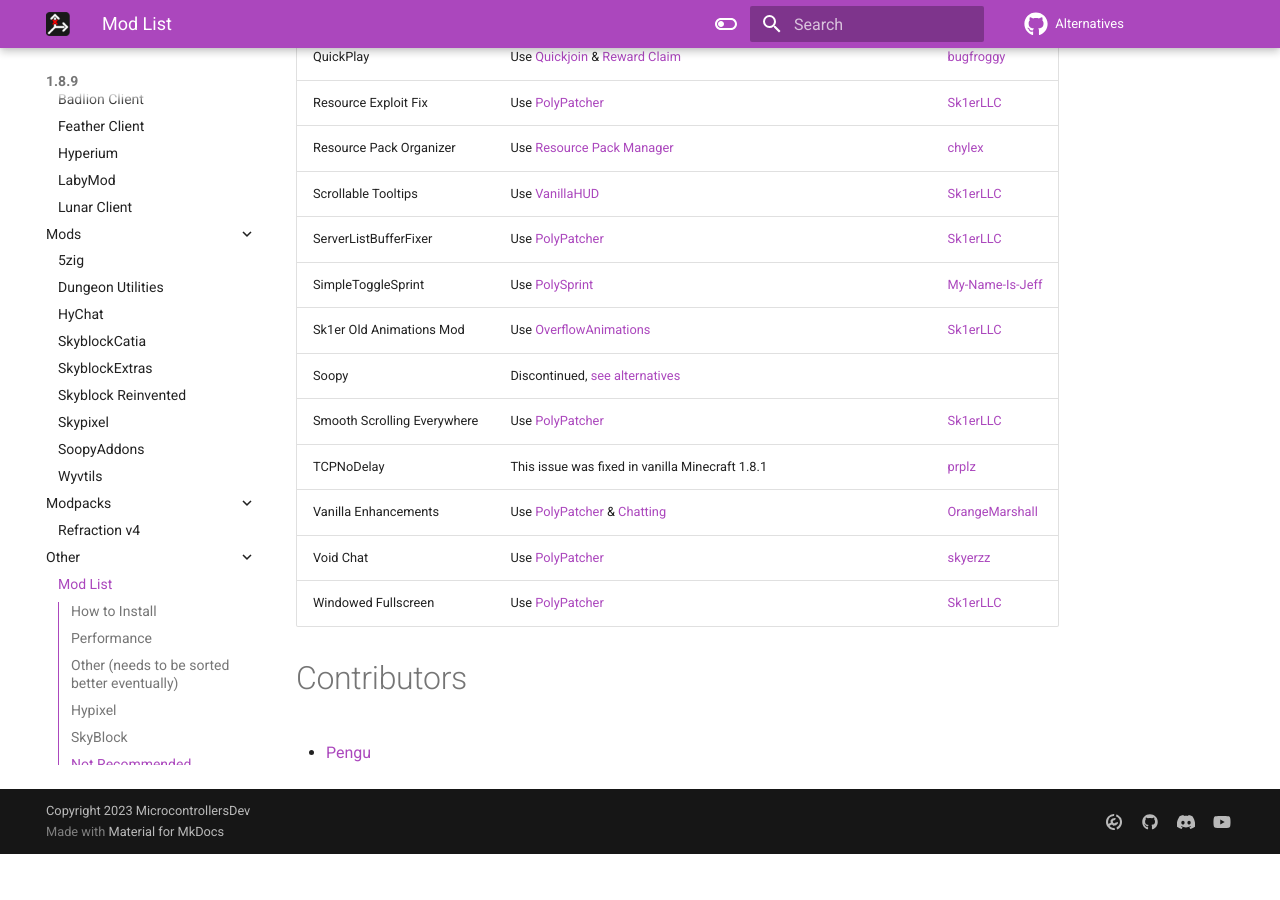
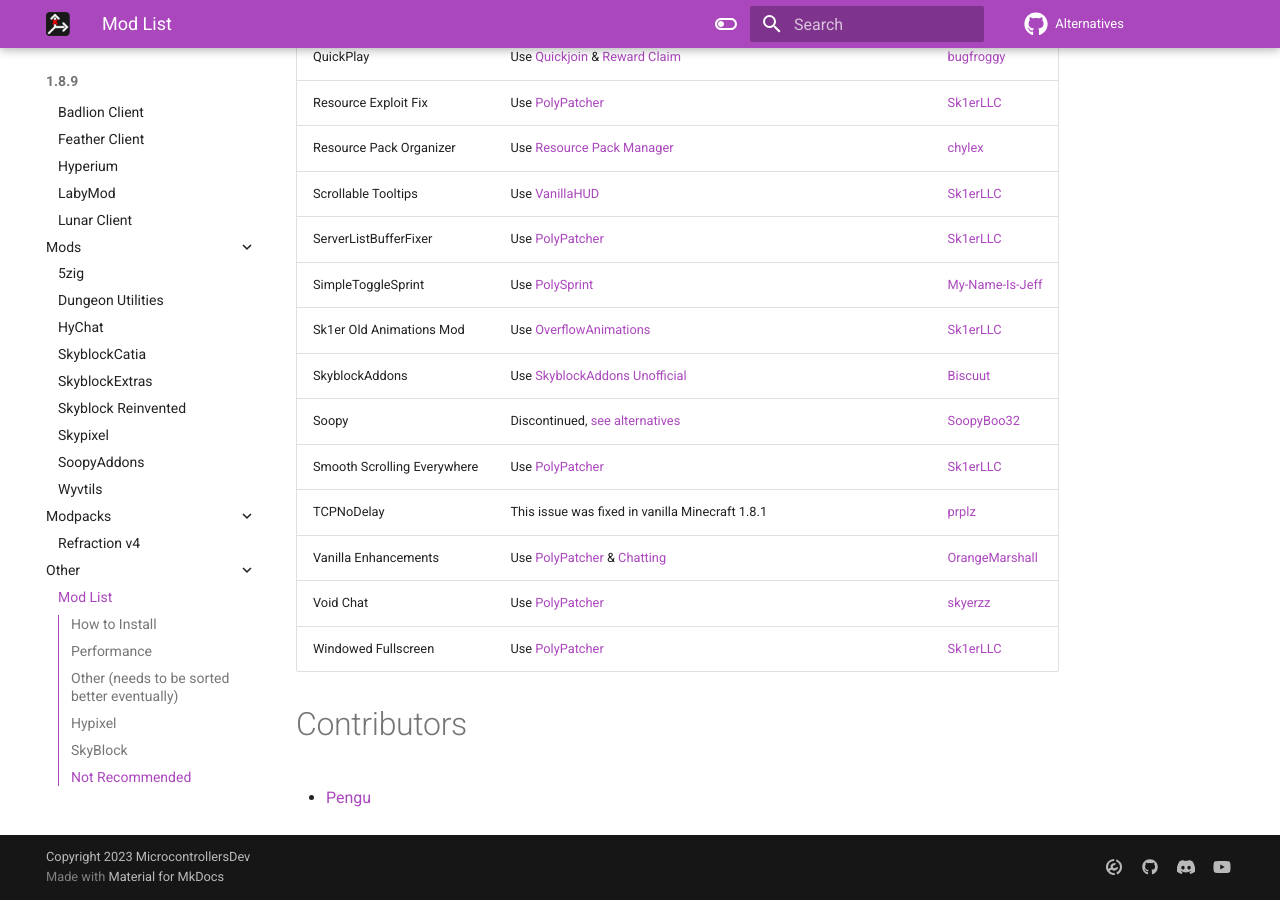
Before and after one commit to MicrocontrollersDev/Alternatives, an MkDocs documentation site: the page built from docs/1.8.9/modlist.md, in a window 1280 px wide and 900 px high, scrolled down 8187 px. Built offline with MkDocs 1.6.1 and Material for MkDocs 9.7.7, drawn with Linux system fonts in a browser that asks for light colours; comment, search, counter and statistics services are not loaded; before the commit the page ends 9041 px from its top, so only the background shows below that.

Commit message:
add soopyboo32 link, sba

```diff
--- a/docs/1.8.9/modlist.md
+++ b/docs/1.8.9/modlist.md
@@ -148,7 +148,8 @@
 | ServerListBufferFixer | Use [PolyPatcher](https://modrinth.com/mod/patcher) | [Sk1erLLC](https://github.com/Sk1erLLC) |
 | SimpleToggleSprint | Use [PolySprint](https://modrinth.com/mod/polysprint) | [My-Name-Is-Jeff](https://github.com/My-Name-Is-Jeff) |
 | Sk1er Old Animations Mod | Use [OverflowAnimations](https://modrinth.com/mod/animations) | [Sk1erLLC](https://github.com/Sk1erLLC) |
-| Soopy | Discontinued, [see alternatives](https://alternatives.microcontrollers.dev/1.8.9/soopy) |
+| SkyblockAddons | Use [SkyblockAddons Unofficial](https://modrinth.com/mod/skyblockaddons-unofficial) | [Biscuut](https://github.com/biscuut) |
+| Soopy | Discontinued, [see alternatives](https://alternatives.microcontrollers.dev/1.8.9/soopy) | [SoopyBoo32](https://github.com/Soopyboo32) |
 | Smooth Scrolling Everywhere | Use [PolyPatcher](https://modrinth.com/mod/patcher) | [Sk1erLLC](https://github.com/Sk1erLLC) |
 | TCPNoDelay | This issue was fixed in vanilla Minecraft 1.8.1 | [prplz](https://github.com/prplz) |
 | Vanilla Enhancements | Use [PolyPatcher](https://modrinth.com/mod/patcher) & [Chatting](https://modrinth.com/mod/chatting) | [OrangeMarshall](https://hypixel.net/members/orangemarshall.21118) |
```
